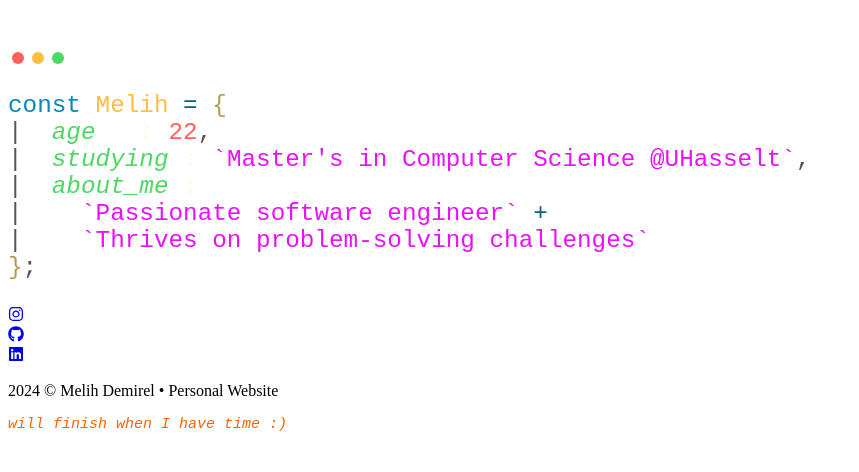
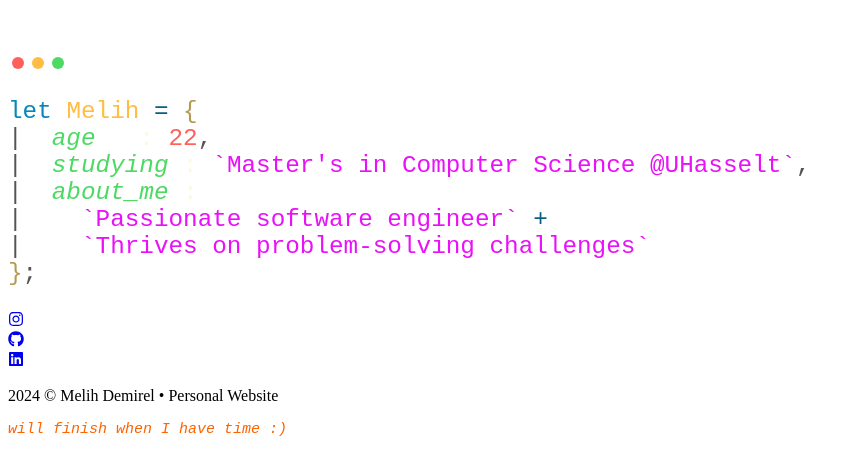
Before and after one commit to Melih-Demirel/13-Basic-personal-website-Nextjs, a Next.js app: page / in a window 1280 px wide. Shown: the top 472 px of the page, without its empty margins (0-859 px from the left). Built offline with nearby package versions, Linux system fonts and the light colour scheme.

Commit message:
add fade-effect on text

```diff
--- a/app/page.tsx
+++ b/app/page.tsx
@@ -32,7 +32,8 @@ export default function Home() {
                 <section>
                     <div className="flex flex-col items-center py-8">
                         {/* <p className={fade.fadeAway}>{'{ '}and to Him we shall return{' }'}</p> */}
-                        <p className={fade.fadeToLow}>and to Him we shall return</p>
+                        {/* <p className={fade.fadeToLow}>and to Him we shall return</p> */}
+                        <p className={fade.fadeToLow + " " + fade.font}>and to Him we shall return</p>
                         {/* <p className={fade.fadeAway}>and to Him we shall return</p> */}
                     </div>
                 </section>
--- a/components/Codeblock.tsx
+++ b/components/Codeblock.tsx
@@ -47,7 +47,7 @@ const TextWindow = () => {
 const FirstLine = () => {
     return (
         <>
-            <span className={styles.const}>const</span>
+            <span className={styles.let}>let</span>
             <span className={styles.melih}>{" "}Melih{" "}</span>
             <span className={styles.equal}>=</span>
             <span className={styles.bracket}>{" {"}</span>
--- a/styles/codeblock.module.scss
+++ b/styles/codeblock.module.scss
@@ -63,8 +63,8 @@
     background-color: $greenDot;
 }
 // Colors for letters
-.const {
-    color: $constColor;
+.let {
+    color: $letColor;
 }
 .melih  {
     color: $melihColor;
--- a/styles/fade.module.scss
+++ b/styles/fade.module.scss
@@ -8,6 +8,11 @@
     color: transparent;
 }
 
+.font {
+    font-family: 'JetBrains Mono Variable', monospace;
+    font-size: 1.1rem;
+    font-weight: 500;
+}
 
 @keyframes fadeOut {
     0% {
--- a/styles/variables.scss
+++ b/styles/variables.scss
@@ -5,7 +5,7 @@ $redDot: #FF605C;
 $yellowDot: #FFBD44;
 $greenDot: #4CD964;
 
-$constColor: #0786b8;
+$letColor: #0786b8;
 $melihColor: #FFBD44;
 $equalColor: #095F80;
 $bracketColor:hsla(45, 95%, 29%, 0.691);
```
